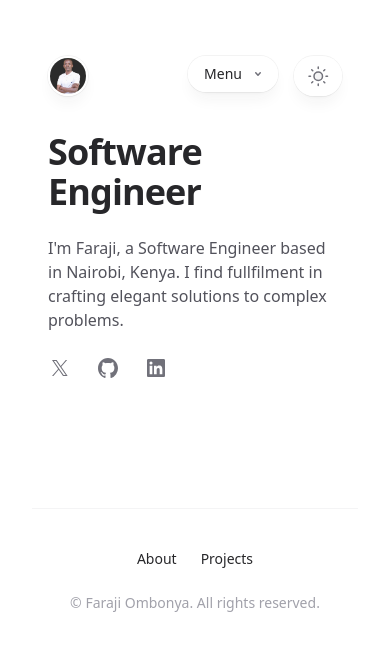
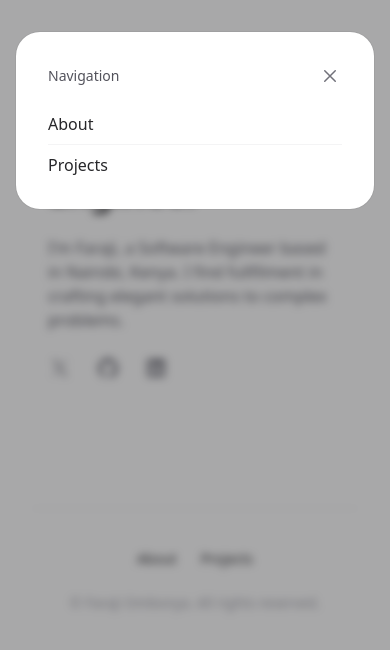
Before and after one commit to faraji-ombonya/faraji-ombonya.github.io, a React (Vite) app: page / in a window 390 px wide. Both pictures are taken after a click on the button "Menu". Shown: the top 650 px of the page. Built offline with nearby package versions, Linux system fonts and the light colour scheme; a web font is replaced by a local one.

Commit message:
feat: add mobile navigation

```diff
--- a/src/components/Header.jsx
+++ b/src/components/Header.jsx
@@ -1,7 +1,18 @@
+import { useState } from "react";
 import { useLocation, Link } from "react-router-dom";
 
 export default function Header() {
   let location = useLocation();
+
+  const [isMenuOpen, setIsMenuOpen] = useState(false);
+
+  const toggleMenu = () => {
+    setIsMenuOpen(!isMenuOpen);
+  };
+
+  const closeMenu = () => {
+    setIsMenuOpen(false);
+  };
 
   return (
     <header
@@ -48,14 +59,15 @@ export default function Header() {
                   <div class="flex flex-1 justify-end md:justify-center">
                     <div
                       class="pointer-events-auto md:hidden"
-                      data-headlessui-state=""
+                      data-headlessui-state="open"
                     >
                       <button
                         class="group flex items-center rounded-full bg-white/90 px-4 py-2 text-sm font-medium text-zinc-800 shadow-lg shadow-zinc-800/5 ring-1 ring-zinc-900/5 backdrop-blur    "
                         type="button"
                         aria-expanded="false"
-                        data-headlessui-state=""
+                        data-headlessui-state="open active"
                         id="headlessui-popover-button-:Rbmiqja:"
+                        onClick={toggleMenu}
                       >
                         Menu
                         <svg
@@ -72,9 +84,119 @@ export default function Header() {
                           ></path>
                         </svg>
                       </button>
+
+                      {isMenuOpen && (
+                        <>
+                          <div
+                            class="fixed inset-0 z-50 bg-zinc-800/40 backdrop-blur-sm duration-150 data-[closed]:opacity-0 data-[enter]:ease-out data-[leave]:ease-in dark:bg-black/80"
+                            id="headlessui-popover-backdrop-:Rjmiqja:"
+                            aria-hidden="true"
+                          ></div>
+
+                          <div
+                            class="transition ease-in-out  fixed inset-x-4 top-8 z-50 origin-top rounded-3xl bg-white p-8 ring-1 ring-zinc-900/5 duration-150 data-[closed]:scale-95 data-[closed]:opacity-0 data-[enter]:ease-out data-[leave]:ease-in"
+                            id="headlessui-popover-panel-:Rrmiqja:"
+                            tabindex="-1"
+                            // style="--button-width: 88.73333740234375px;"
+                            data-headlessui-state="open"
+                            data-open=""
+                          >
+                            <div class="flex flex-row-reverse items-center justify-between">
+                              <button
+                                aria-label="Close menu"
+                                class="-m-1 p-1"
+                                type="button"
+                                data-headlessui-state="open active"
+                                data-open=""
+                                data-active=""
+                                onClick={toggleMenu}
+                              >
+                                <svg
+                                  viewBox="0 0 24 24"
+                                  aria-hidden="true"
+                                  class="h-6 w-6 text-zinc-500 "
+                                >
+                                  <path
+                                    d="m17.25 6.75-10.5 10.5M6.75 6.75l10.5 10.5"
+                                    fill="none"
+                                    stroke="currentColor"
+                                    stroke-width="1.5"
+                                    stroke-linecap="round"
+                                    stroke-linejoin="round"
+                                  ></path>
+                                </svg>
+                              </button>
+                              <h2 class="text-sm font-medium text-zinc-600 ">
+                                Navigation
+                              </h2>
+                            </div>
+                            <nav class="mt-6">
+                              <ul class="-my-2 divide-y divide-zinc-100 text-base text-zinc-800  ">
+                                <li>
+                                  <Link
+                                    onClick={closeMenu}
+                                    class="block py-2"
+                                    data-headlessui-state="open active"
+                                    data-open=""
+                                    data-active=""
+                                    to="/about"
+                                  >
+                                    About
+                                  </Link>
+                                </li>
+                                {/* <li>
+                                  <a
+                                    class="block py-2"
+                                    data-headlessui-state="open active"
+                                    data-open=""
+                                    data-active=""
+                                    href="/articles"
+                                  >
+                                    Articles
+                                  </a>
+                                </li> */}
+                                <li>
+                                  <Link
+                                    onClick={closeMenu}
+                                    class="block py-2"
+                                    data-headlessui-state="open active"
+                                    data-open=""
+                                    data-active=""
+                                    to="/projects"
+                                  >
+                                    Projects
+                                  </Link>
+                                </li>
+                                {/* <li>
+                                  <a
+                                    class="block py-2"
+                                    data-headlessui-state="open active"
+                                    data-open=""
+                                    data-active=""
+                                    href="/speaking"
+                                  >
+                                    Speaking
+                                  </a>
+                                </li> */}
+                                {/* <li>
+                                  <a
+                                    class="block py-2"
+                                    data-headlessui-state="open active"
+                                    data-open=""
+                                    data-active=""
+                                    href="/uses"
+                                  >
+                                    Uses
+                                  </a>
+                                </li> */}
+                              </ul>
+                            </nav>
+                          </div>
+                        </>
+                      )}
                     </div>
                     <div
-                      hidden=""
+                      // hidden=""
                       style={{
                         position: "fixed",
                         top: "1px",
```
